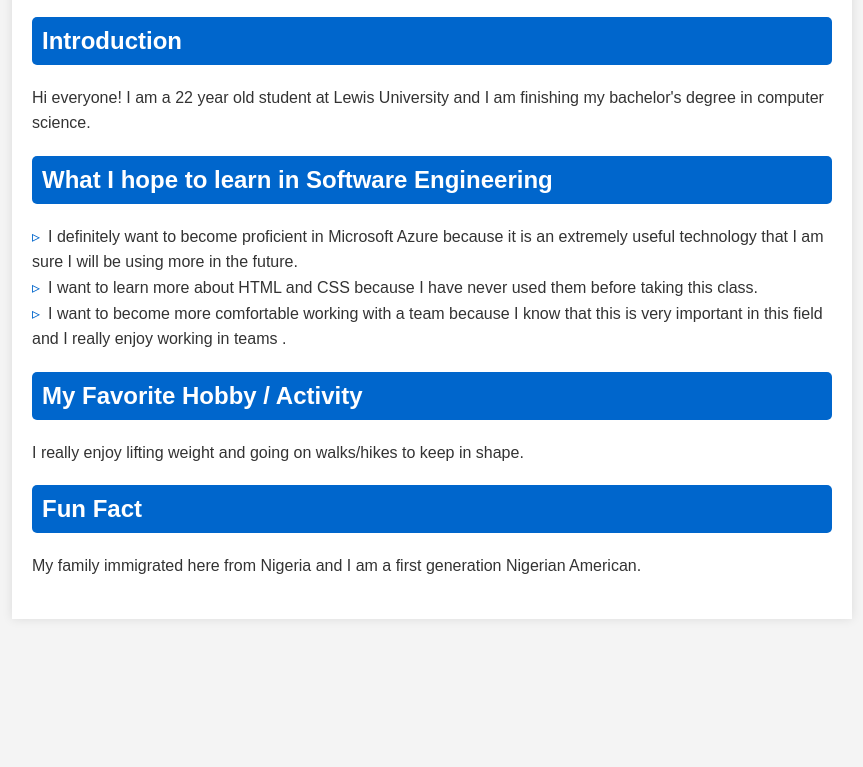
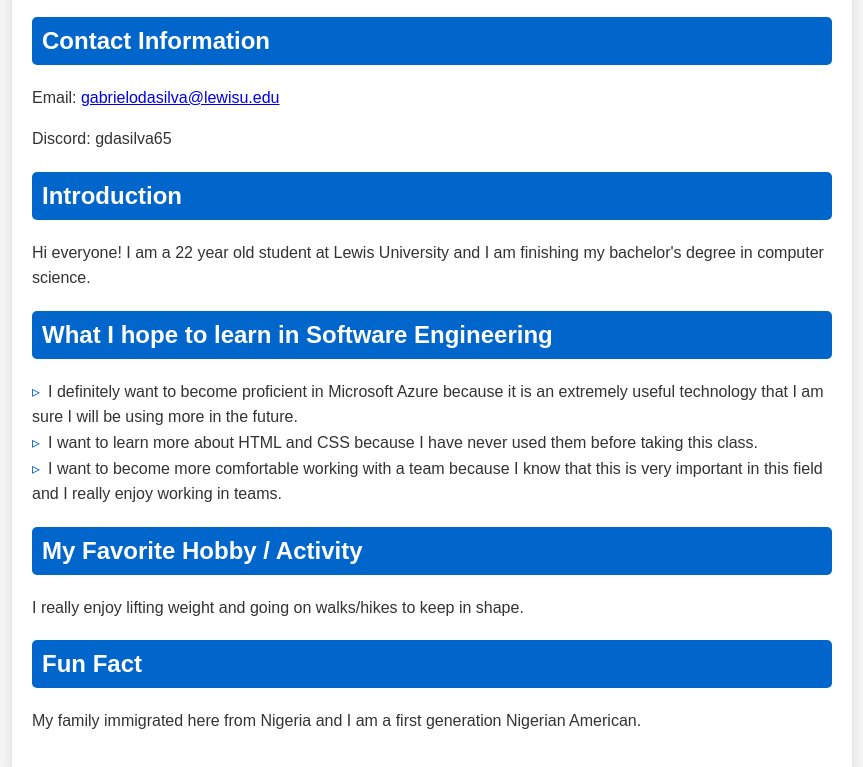
Before and after one commit to gdasilva65/about-me-getting-to-know, a plain HTML site: page index.html in a window 1280 px wide. Shown: the part 141-908 px from the top of the page, without its empty margins (208-1071 px from the left). Before the commit the page ends 800 px from the top, so only its background shows below. Drawn offline with Linux system fonts and the light colour scheme.

Commit message:
Update index.html

```diff
--- a/index.html
+++ b/index.html
@@ -12,6 +12,12 @@
             <h1>About Me - Gabriel DaSilva</h1>
             <img src="aboutmegd.jpg" alt="Gabriel DaSilva" class="profile-pic">
         </header>
+        <!-- New section for Email and Discord -->
+        <section class="contact-info">
+            <h2>Contact Information</h2>
+            <p>Email: <a href="mailto:gabrielodasilva@lewisu.edu">gabrielodasilva@lewisu.edu</a></p>
+            <p>Discord: gdasilva65</p>
+        </section>
         <section class="introduction">
             <h2>Introduction</h2>
             <p>Hi everyone! I am a 22 year old student at Lewis University and I am finishing my bachelor's degree in computer science.</p>
@@ -21,7 +27,7 @@
             <ul>
                 <li>I definitely want to become proficient in Microsoft Azure because it is an extremely useful technology that I am sure I will be using more in the future.</li>
                 <li>I want to learn more about HTML and CSS because I have never used them before taking this class.</li>
-                <li>I want to become more comfortable working with a team because I know that this is very important in this field and I really enjoy working in teams .</li>
+                <li>I want to become more comfortable working with a team because I know that this is very important in this field and I really enjoy working in teams.</li>
             </ul>
         </section>
         <section class="hobbies">
```
